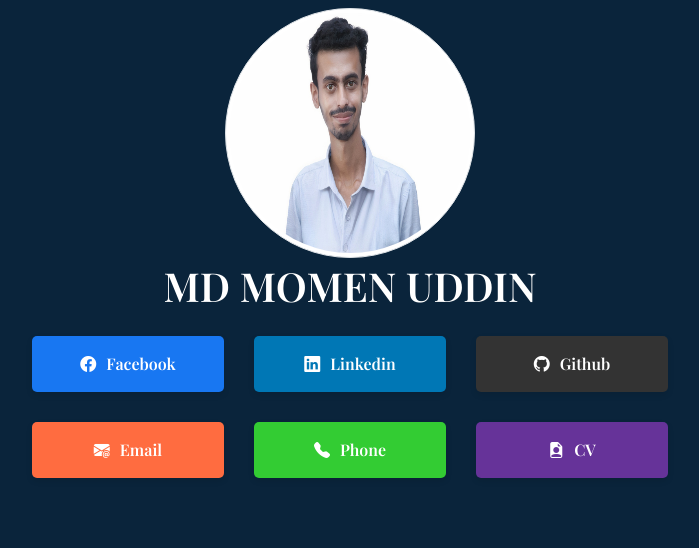
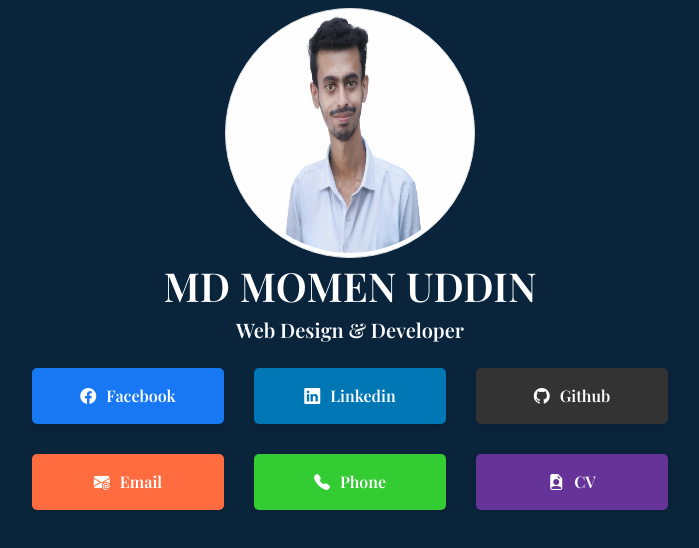
Before and after one commit to momen-uddin/momen-uddin.github.io, a plain HTML site: page index.html in a window 1280 px wide. Shown: the whole page, without its empty margins (290-989 px from the left). Drawn offline with nearby package versions, Linux system fonts and the light colour scheme; a web font is replaced by a local one.

Commit message:
Update index.html

```diff
--- a/index.html
+++ b/index.html
@@ -40,6 +40,7 @@
       <img src="assets/img/profile-img.jpg" alt="Md-Momen-Uddin"
         class="mt-2 mx-auto d-block img-fluid img-thumbnail rounded-circle">
       <h1 class="text-center mt-1"><a href="https://www.linkedin.com/in/momen-uddin/" target="_blank">MD MOMEN UDDIN</a></h1>
+        <h5 class="text-center text-light mt-1">Web Design & Developer</h5>
 
 
         <div class="social-links mt-3 text-center">
```
